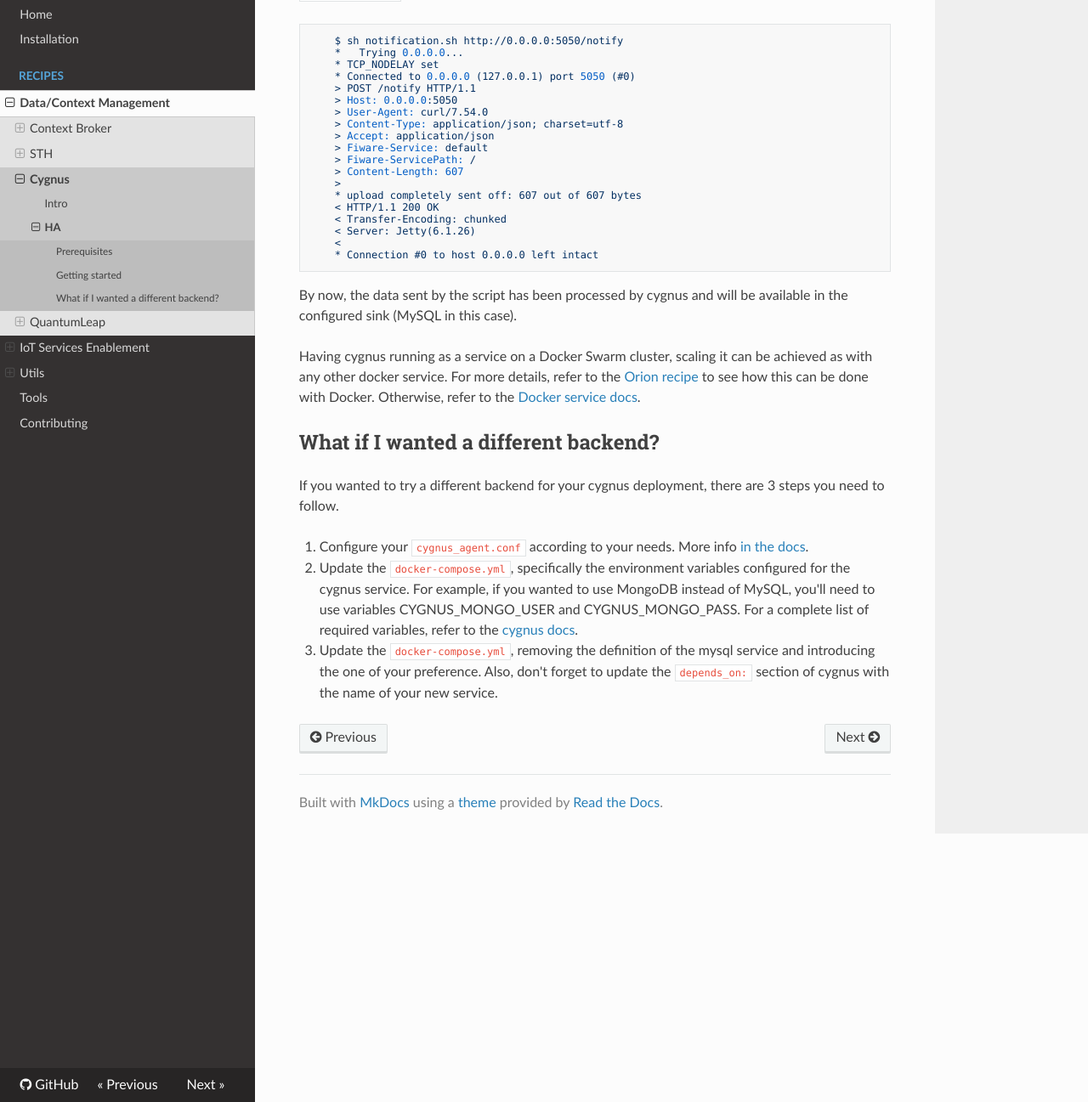
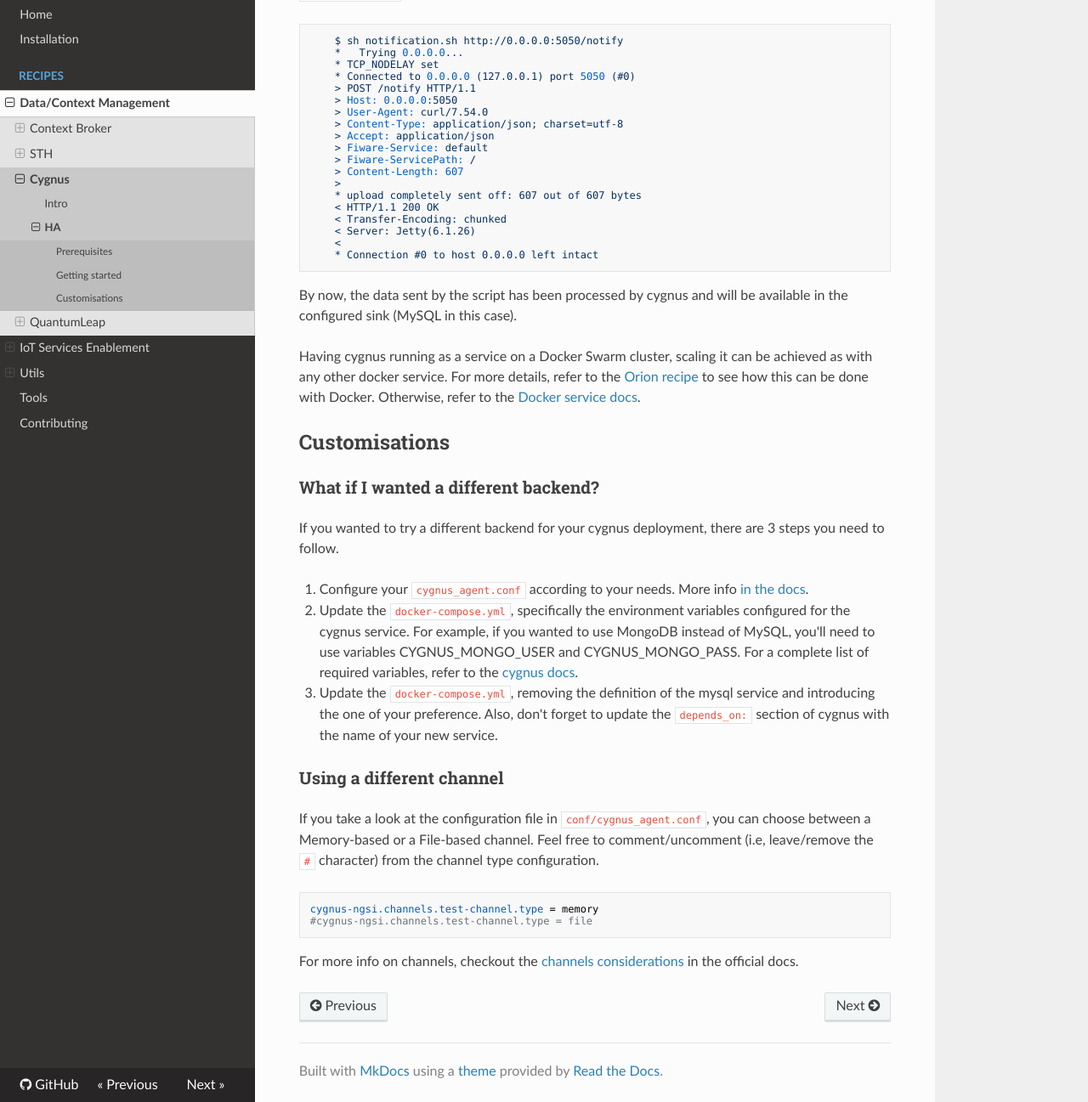
Before and after one commit to smartsdk/smartsdk-recipes, an MkDocs documentation site: the page built from recipes/data-management/cygnus/ha/readme.md, in a window 1280 px wide and 1400 px high, scrolled down 1321 px, cut to the strip 103-1400 px from the top of the window. Shown: the whole strip at 85% size. Built offline with MkDocs 1.6.1, drawn with Linux system fonts in a browser that asks for light colours; nearby versions of some CDN libraries; comment, search, counter and statistics services are not loaded; old or Windows-style settings are respelled for this version of MkDocs; some of the changed text lies outside the part shown.

Commit message:
Adding clarifications in cygnus readme

```diff
--- a/recipes/data-management/cygnus/ha/readme.md
+++ b/recipes/data-management/cygnus/ha/readme.md
@@ -2,10 +2,13 @@
 
 ## Prerequisites
 
-Please make sure you read the [welcome page](../../../index.md) and followed the steps explained in the [installation guide](../../../installation.md).
+Please make sure you read the [welcome page](../../../index.md) and followed the
+ steps explained in the [installation guide](../../../installation.md).
 
 ## Getting started
-This recipe will show you how to deploy a default cygnus-ngsi configuration with a MySQL backend. Note that this generic enabler can actually be deployed with [many other backends](http://fiware-cygnus.readthedocs.io/en/latest/cygnus-common/backends_catalogue/introduction/index.html).
+This recipe will show you how to deploy a default cygnus-ngsi configuration with
+ a MySQL backend. Note that this generic enabler can actually be deployed with
+ [many other backends](http://fiware-cygnus.readthedocs.io/en/latest/cygnus-common/backends_catalogue/introduction/index.html).
 
 This recipe in particular requires the use of
 [docker "configs"](https://docs.docker.com/compose/compose-file/#configs)
@@ -109,7 +113,9 @@
 with Docker. Otherwise, refer to the
 [Docker service docs](https://docs.docker.com/engine/swarm/swarm-tutorial/scale-service/).
 
-## What if I wanted a different backend?
+## Customisations
+
+### What if I wanted a different backend?
 
 If you wanted to try a different backend for your cygnus deployment, there are 3
 steps you need to follow.
@@ -127,3 +133,15 @@
 1. Update the `docker-compose.yml`, removing the definition of the mysql service
   and introducing the one of your preference. Also, don't forget to update the
   `depends_on:` section of cygnus with the name of your new service.
+
+### Using a different channel
+
+If you take a look at the configuration file in `conf/cygnus_agent.conf`, you
+can choose between a Memory-based or a File-based channel. Feel free to
+comment/uncomment (i.e, leave/remove the `#` character) from the channel type
+configuration.
+
+    cygnus-ngsi.channels.test-channel.type = memory
+    #cygnus-ngsi.channels.test-channel.type = file
+
+For more info on channels, checkout the [channels considerations](https://github.com/telefonicaid/fiware-cygnus/blob/master/doc/cygnus-ngsi/installation_and_administration_guide/performance_tips.md#channel-considerations) in the official docs.
```
Also changed, not shown: other parts of recipes/data-management/cygnus/ha/readme.md (+3 -2 lines).
